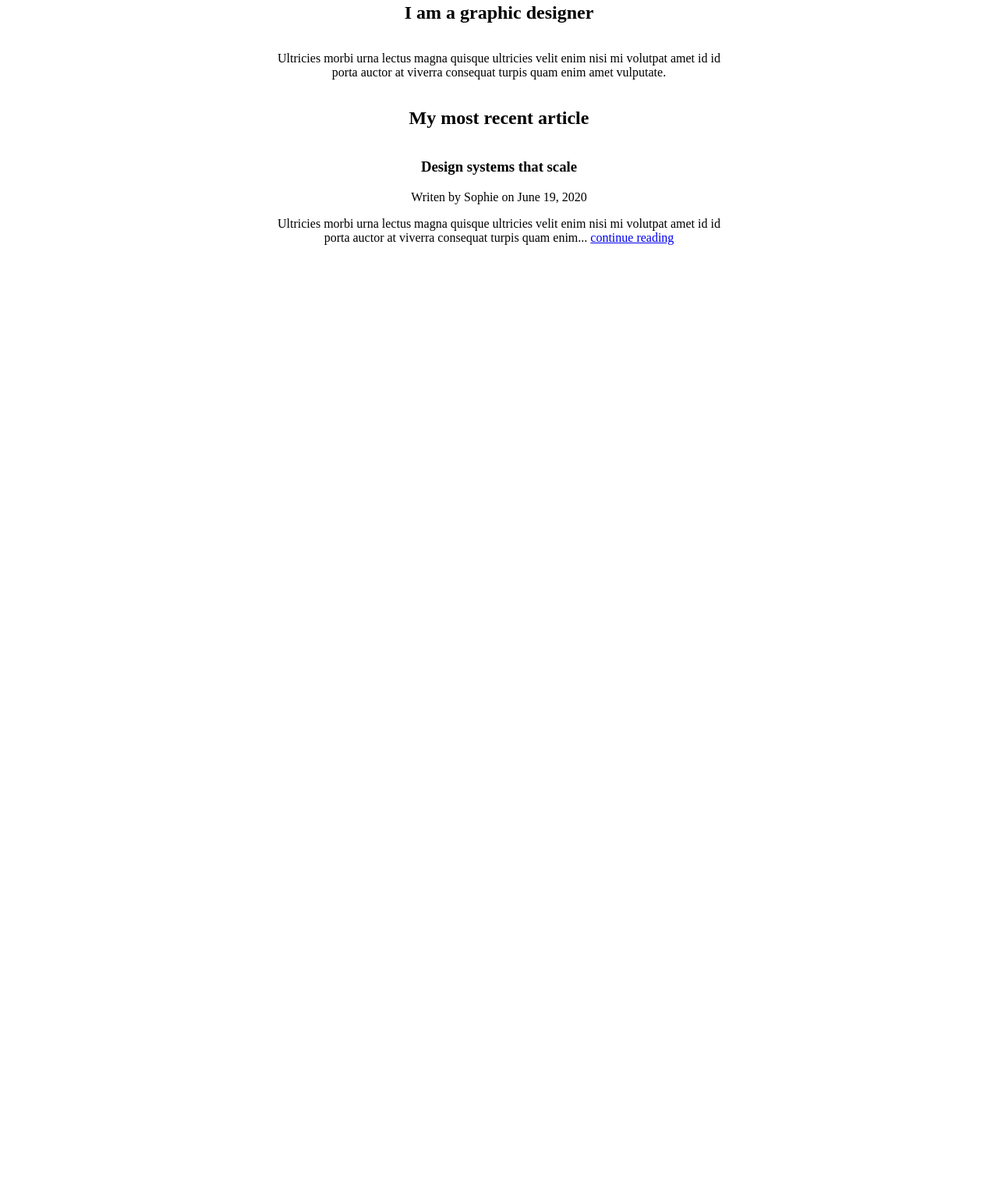
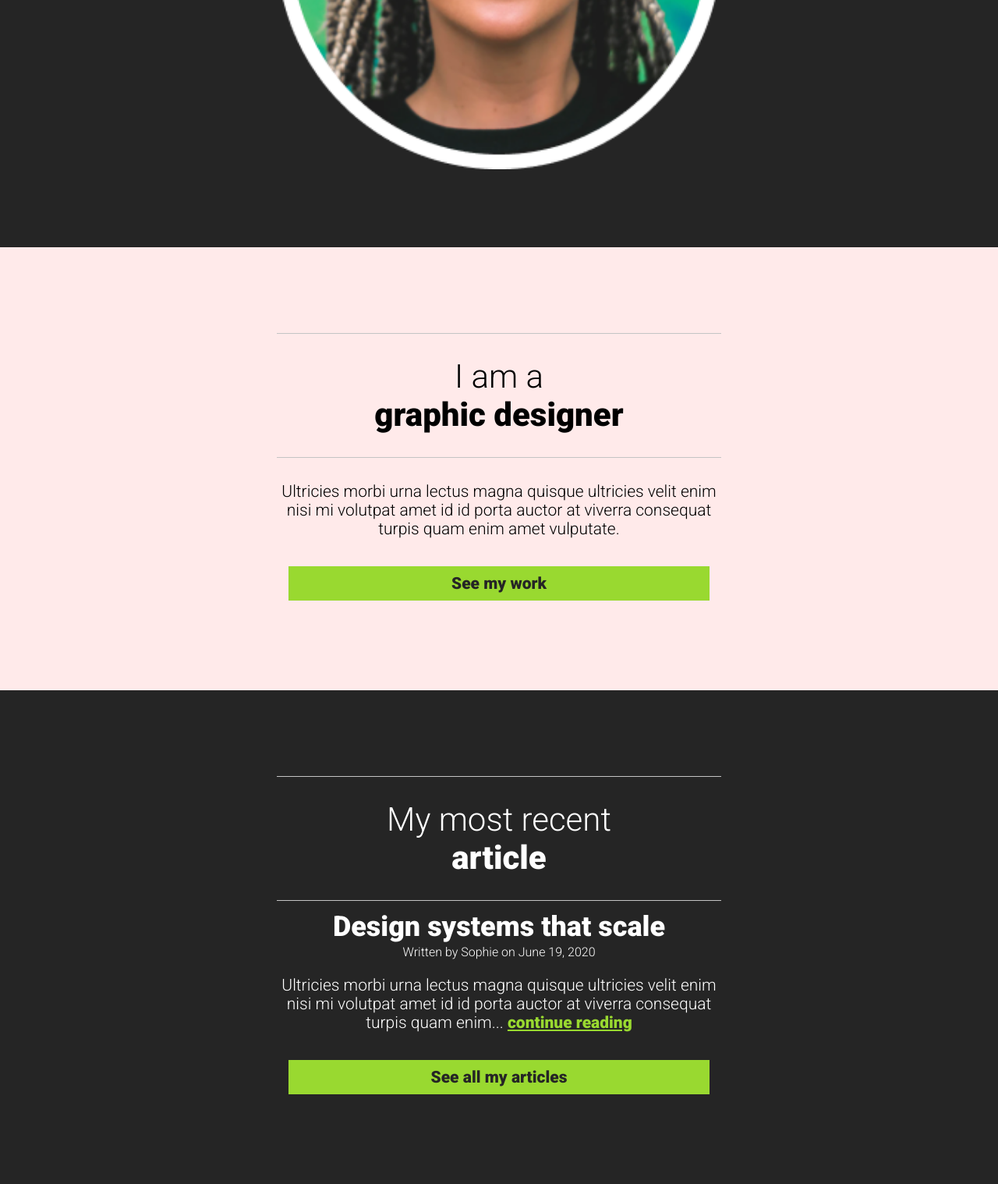
Before and after one commit to Ebrerob/Scrimba_CSS_Challenge_Portfolio, a website built with Vite: page index.html in a window 1280 px wide. Shown: the part 675-2193 px from the top of the page at 78% size. Before the commit the page ends 1013 px from the top, so only its background shows below. Built offline with nearby package versions, Linux system fonts and the light colour scheme.

Commit message:
Final Draft
Added new elements

```diff
--- a/index.html
+++ b/index.html
@@ -1,24 +1,45 @@
 <!DOCTYPE html>
 <html>
   <head>
-        <title>HTML & CSS Fundamentals | Challenges</title>
+    <title>Portfolio</title>
     <link rel="stylesheet" href="styles.css" />
+    <link
+      href="https://fonts.googleapis.com/css2?family=Roboto:wght@300;900&display=swap"
+      rel="stylesheet"
+    />
   </head>
   <body>
+    <header class="section-dark">
       <div class="container">
-        <h1>Hello, my name is Sophie</h1>
-        <img src="/img/sophie.png"/>
-        <h2>I am a graphic designer</h2>
-        <p>Ultricies morbi urna lectus magna quisque ultricies velit enim nisi mi volutpat amet id id porta auctor at viverra consequat turpis quam enim amet vulputate.</p>
-
-        <h2>My most recent article</h2>
+        <h1>Hello, my name is <span class="emphasis">Sophie</span></h1>
+        <img src="/img/sophie.png" alt="Portrait of Sophie." />
+      </div>
+    </header>
+    <section class="about">
+      <div class="container">
+        <h2>I am a <span class="emphasis">graphic designer</span></h2>
+        <p>
+          Ultricies morbi urna lectus magna quisque ultricies velit enim nisi mi
+          volutpat amet id id porta auctor at viverra consequat turpis quam enim
+          amet vulputate.
+        </p>
+        <a class="btn" href="#">See my work</a>
+      </div>
+    </section>
+    <section class="articles section-dark">
+      <div class="container">
+        <h2>My most recent <span class="emphasis">article</span></h2>
         <article>
           <h3>Design systems that scale</h3>
-            <p>Writen by Sophie on June 19, 2020</p>
-            <p>Ultricies morbi urna lectus magna quisque ultricies velit enim nisi mi volutpat amet id id porta auctor at viverra consequat turpis quam enim... <a href="#">continue reading</a></p>
+          <p class="small-text">Written by Sophie on June 19, 2020</p>
+          <p>
+            Ultricies morbi urna lectus magna quisque ultricies velit enim nisi
+            mi volutpat amet id id porta auctor at viverra consequat turpis quam
+            enim... <a href="#">continue reading</a>
+          </p>
         </article>
-
-
+        <a class="btn" href="#">See all my articles</a>
       </div>
+    </section>
   </body>
 </html>
--- a/styles.css
+++ b/styles.css
@@ -1,10 +1,102 @@
+/* Generic Selectors */
+
 body {
-    text-align: center;
+  text-align: center;
+  font-family: "Roboto", sans-serif;
+  font-size: 21px;
+  font-weight: 300;
+  margin: 0;
 }
 
+/* Typography */
+
+h1 {
+  font-size: 60px;
+  font-weight: 300;
+}
+
+h2 {
+  font-size: 42px;
+  font-weight: 300;
+  margin: 10px 0;
+  border-top: #c4c4c4 1px solid;
+  border-bottom: #c4c4c4 1px solid;
+  padding: 30px 0;
+}
+
+h3 {
+  font-size: 36px;
+  font-weight: 900;
+  margin: 2px 0;
+}
+
+.small-text {
+  font-size: 16px;
+  margin-top: 0px;
+}
+
+.emphasis {
+  font-weight: 900;
+  display: block;
+}
+
+/* Links */
+
+a {
+  color: #99d930;
+  font-weight: 900;
+}
+
+a:hover {
+  color: #131313;
+  font-weight: 900;
+}
+
+.btn {
+  background-color: #99d930;
+  color: #252525;
+  text-decoration: none;
+  padding: 10px;
+  margin: 15px;
+  display: inline-block;
+}
+
+.btn:hover,
+.btn:focus {
+  background-color: #252525;
+  color: #fff;
+  border: #99d930 4px solid;
+}
+
+/* Div Selectors */
 .container {
-    width: 570px;
-    display: flex;
-    flex-direction: column;
-    margin: 0 auto;
+  width: 570px;
+  display: flex;
+  flex-direction: column;
+  margin: 0 auto;
 }
+
+/* Sections */
+
+header,
+section {
+  padding: 100px 0;
+  margin: 0px;
+}
+
+header {
+  background-color: #d7d7d7;
+}
+
+.about {
+  background-color: #ffeaea;
+}
+
+.articles {
+  background-color: #eaf9ff;
+}
+
+.section-dark {
+  background-color: #252525;
+  color: #fff;
+}
```
Lines whose indentation alone changed are shown as unchanged.
